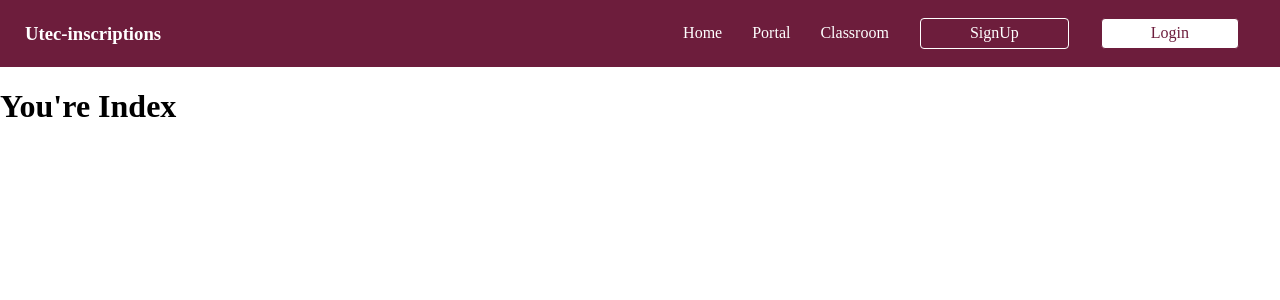
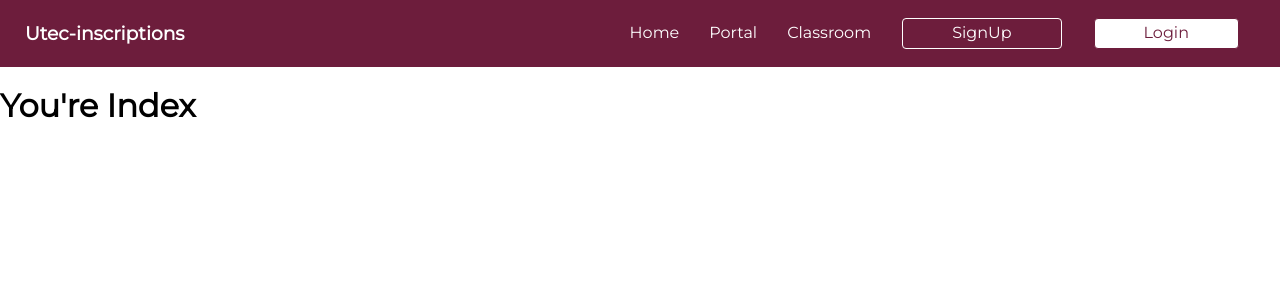
Before and after one commit to VicFlores/Frontend-Utec-Inscriptions, a Next.js app: page / in a window 1280 px wide. Shown: the top 300 px of the page. Built offline with nearby package versions, Linux system fonts and the light colour scheme.

Commit message:
feat: typograhpy was implemented

```diff
--- a/pages/_app.tsx
+++ b/pages/_app.tsx
@@ -1,8 +1,20 @@
 import type { AppProps } from 'next/app';
+import { createGlobalStyle } from 'styled-components';
 import '../normalize.css';
 
+const GlobalStyle = createGlobalStyle`
+  body {
+    font-family: 'Montserrat', sans-serif;
+  }
+`;
+
 function MyApp({ Component, pageProps }: AppProps) {
-  return <Component {...pageProps} />;
+  return (
+    <>
+      <GlobalStyle />
+      <Component {...pageProps} />
+    </>
+  );
 }
 
 export default MyApp;
```
